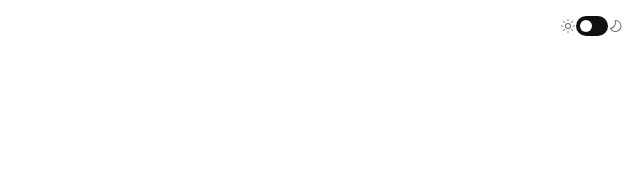
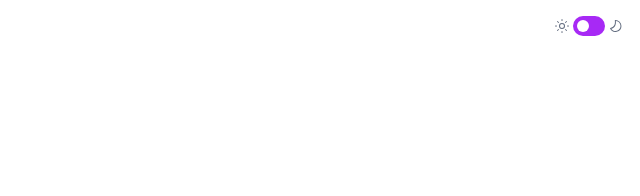
Before and after one commit to O-Julia-O/frontend-quiz-app, a website built with Vite: page index.html in a window 1280 px wide. Shown: the full height of the page, 640-1280 px from the left. Built offline with nearby package versions, Linux system fonts and the light colour scheme.

Commit message:
fix(toggle): fix of gaps and color background

```diff
--- a/src/styles/base.css
+++ b/src/styles/base.css
@@ -25,6 +25,7 @@ header {
   padding: 1rem;
   justify-content: flex-end;
   align-items: center;
+  gap: 3px;
 }
 /* HEADER ENDS*/
 
@@ -45,7 +46,7 @@ header {
 }
 
 .checkbox-label {
-  background-color: #111;
+  background-color: #A729F5;
   width: 32px;
   height: 20px;
   border-radius: 50px;
```
